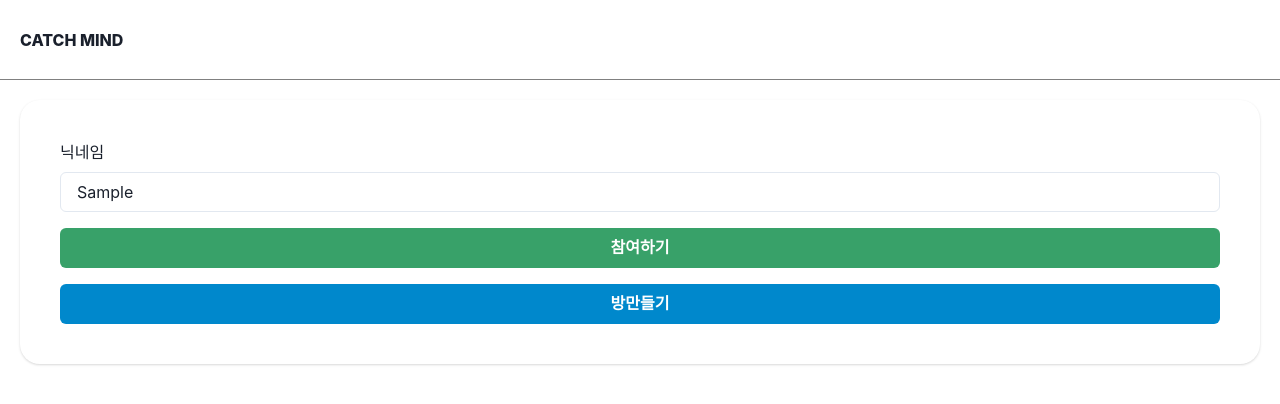
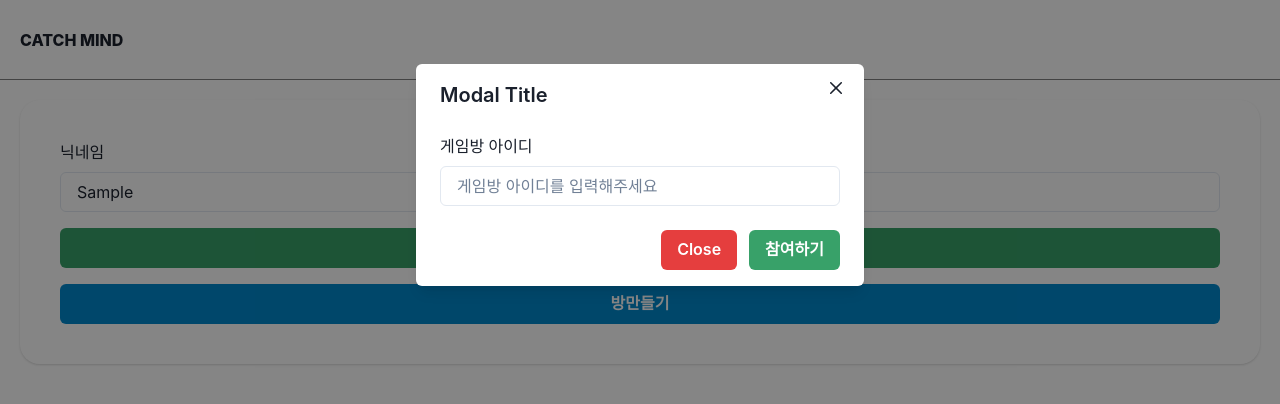
Before and after one commit to xun415/catch-mind, a React (Vite) app in the folder front/: page / in a window 1280 px wide. Both pictures are taken after typing "Sample" into the empty fields and a click on the button "참여하기". Shown: the top 404 px of the page. Built offline with nearby package versions, Linux system fonts and the light colour scheme; no server answers.

Commit message:
💄: 게임방참여 모달 생성

```diff
--- a/front/src/components/organisms/IndexForm/index.tsx
+++ b/front/src/components/organisms/IndexForm/index.tsx
@@ -3,16 +3,16 @@ import { useForm } from "react-hook-form";
 import { ErrorMessage } from "@hookform/error-message"
 
 type Props = {
-    joinRoomHandler: (nickname: string) => void
-    createRoomHandler: (nickname: string) => void
+    onSubmitJoinRoom: (nickname: string) => void
+    onSubmitCreateRoom: (nickname: string) => void
 }
 
 type FormValues = {
     nickname: string
 }
 
-const IndexForm = ({ joinRoomHandler, createRoomHandler }: Props) => {
-    const { register, formState: { errors }, handleSubmit, trigger } = useForm<FormValues>()
+const IndexForm = ({ onSubmitJoinRoom, onSubmitCreateRoom }: Props) => {
+    const { register, formState: { errors }, handleSubmit } = useForm<FormValues>()
 
     // 닉네임 유효성 검증 완료 후
     const onSubmit = (data, event) => {
@@ -25,7 +25,7 @@ const IndexForm = ({ joinRoomHandler, createRoomHandler }: Props) => {
         const submitBtnType = event.nativeEvent.submitter.dataset.type
         const isJoinBtnClicked = submitBtnType === 'join'
 
-        isJoinBtnClicked? joinRoomHandler(nickname) : createRoomHandler(nickname)
+        isJoinBtnClicked? onSubmitJoinRoom(nickname) : onSubmitCreateRoom(nickname)
     }
 
     return (
--- /dev/null
+++ b/front/src/components/organisms/JoinRoomModal/index.tsx
@@ -0,0 +1,59 @@
+import {
+    Button, FormControl, FormErrorMessage, FormLabel, Input, Modal,
+    ModalBody,
+    ModalCloseButton,
+    ModalContent,
+    ModalFooter,
+    ModalHeader,
+    ModalOverlay,
+} from "@chakra-ui/react";
+import { useState } from "react";
+
+type Props = {
+    isOpen: boolean
+    onClose: () => void
+    errorMessage?: string
+    onSubmitRoomId: (roomId) => void
+    onChangeInputValue: () => void
+}
+
+const JoinRoomModal = ({ isOpen, onClose, onSubmitRoomId, errorMessage, onChangeInputValue }: Props) => {
+    const [roomId, setRoomId] = useState('')
+
+    const handleChange = (event) => {
+        setRoomId(event.target.value)
+        onChangeInputValue()
+    }
+
+    const isError = errorMessage?.length > 0
+
+    const onClickJoin = () => {
+        onSubmitRoomId(roomId)
+    }
+
+    return (
+        <Modal isOpen={isOpen} onClose={onClose}>
+            <ModalOverlay />
+            <FormControl isInvalid={isError}>
+                <ModalContent>
+                    <ModalHeader>Modal Title</ModalHeader>
+                    <ModalCloseButton />
+                    <ModalBody>
+                        <FormLabel>게임방 아이디</FormLabel>
+                        <Input placeholder={'게임방 아이디를 입력해주세요'} value={roomId} onChange={handleChange}/>
+                        <FormErrorMessage>{errorMessage?? ''}</FormErrorMessage>
+                    </ModalBody>
+
+                    <ModalFooter>
+                        <Button colorScheme='red' mr={3} onClick={onClose}>
+                            Close
+                        </Button>
+                        <Button colorScheme={'green'} onClick={onClickJoin}>참여하기</Button>
+                    </ModalFooter>
+                </ModalContent>
+            </FormControl>
+        </Modal>
+    )
+}
+
+export default JoinRoomModal
--- a/front/src/containers/IndexFormContainer.tsx
+++ b/front/src/containers/IndexFormContainer.tsx
@@ -1,28 +1,63 @@
 import IndexForm from "@components/organisms/IndexForm";
 import {useNavigate} from "react-router-dom";
 import {useUserContext} from "@contexts/user/UserContext";
+import {useState} from "react";
+import JoinRoomModal from "@components/organisms/JoinRoomModal";
 
 const IndexFormContainer = () => {
     let navigate = useNavigate()
     const { setNickname } = useUserContext()
+    const [isJoinRoomModalOpen, setIsJoinRoomModalOpen] = useState(false)
+    const [joinRoomErrorMessage, setJoinRoomErrorMessage] = useState('')
 
     // 방 참여하기 로직
-    const joinRoomHandler = (nickname: string) => {
+    const onSubmitJoinRoom = (nickname: string) => {
+        console.log('[onSubmitJoinRoom]')
         setNickname(nickname)
-        console.log('[joinRoomHandler]')
-        // todo: 방 코드 입력
+
+        // 방 코드 입력 모달 표시
+        setIsJoinRoomModalOpen(true)
+    }
+
+    // 참여할 방 코드 제출 시
+    const onSubmitRoomId = (roomId: string) => {
+        /**
+         * todo: 유효한 방 여부 api 확인
+         *
+         * 유효하면 세팅페이지로 이동, 에러시 에러 메세지 세팅
+          */
+        console.log('roomId: ', roomId)
+        setJoinRoomErrorMessage('없다')
         // navigate('/gameSetting')
     }
 
+    // 룸아이디 에러 메세지 초기화
+    const onChangeRoomIdInputValue = () => {
+        if (joinRoomErrorMessage !== '') {
+            setJoinRoomErrorMessage('')
+        }
+    }
+
     // 방 만들기 로직
-    const createRoomHandler = (nickname: string) => {
-        console.log('[createRoomHandler]')
+    const onSubmitCreateRoom = (nickname: string) => {
+        console.log('[onSubmitCreateRoom]')
         setNickname(nickname)
         navigate('/gameSetting?isHost=true')
     }
 
+
+
     return (
-        <IndexForm joinRoomHandler={joinRoomHandler} createRoomHandler={createRoomHandler} />
+        <>
+            <IndexForm onSubmitJoinRoom={onSubmitJoinRoom} onSubmitCreateRoom={onSubmitCreateRoom} />
+            <JoinRoomModal
+                isOpen={isJoinRoomModalOpen}
+                onClose={() => setIsJoinRoomModalOpen(false)}
+                errorMessage={joinRoomErrorMessage}
+                onSubmitRoomId={onSubmitRoomId}
+                onChangeInputValue={onChangeRoomIdInputValue}
+            />
+        </>
     )
 }
 
```
